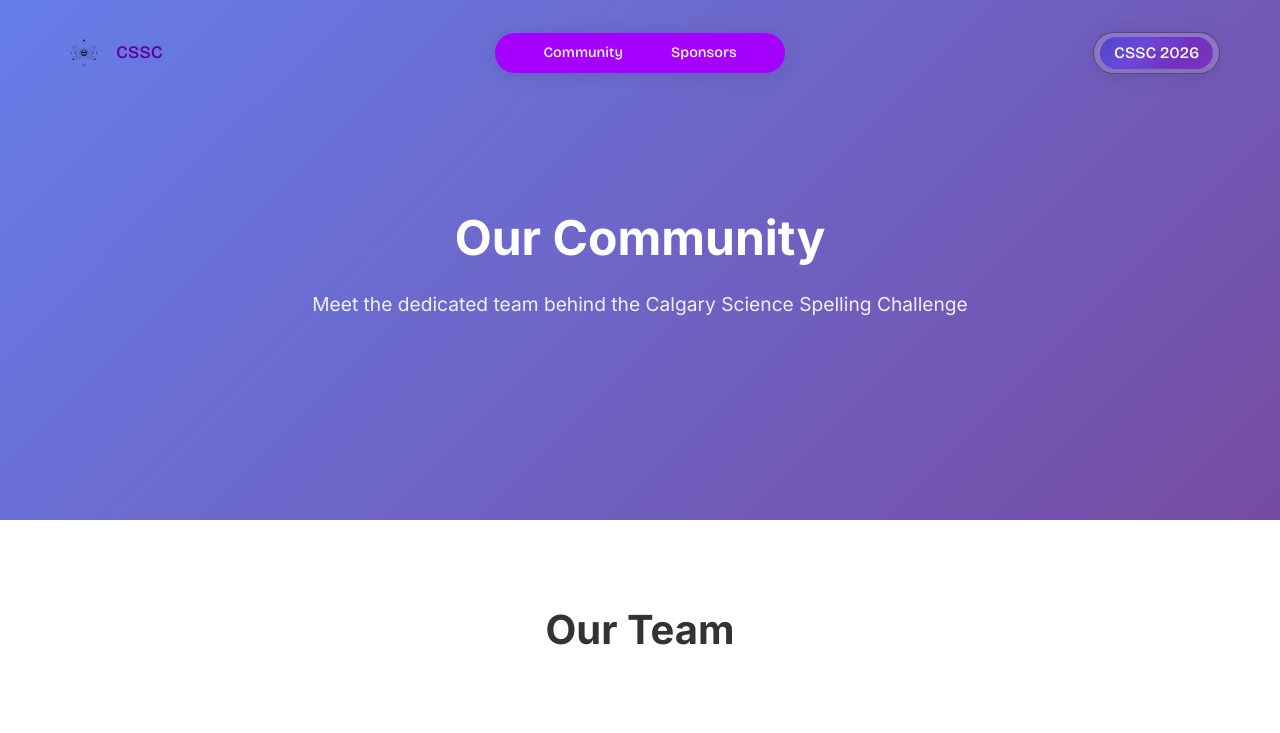
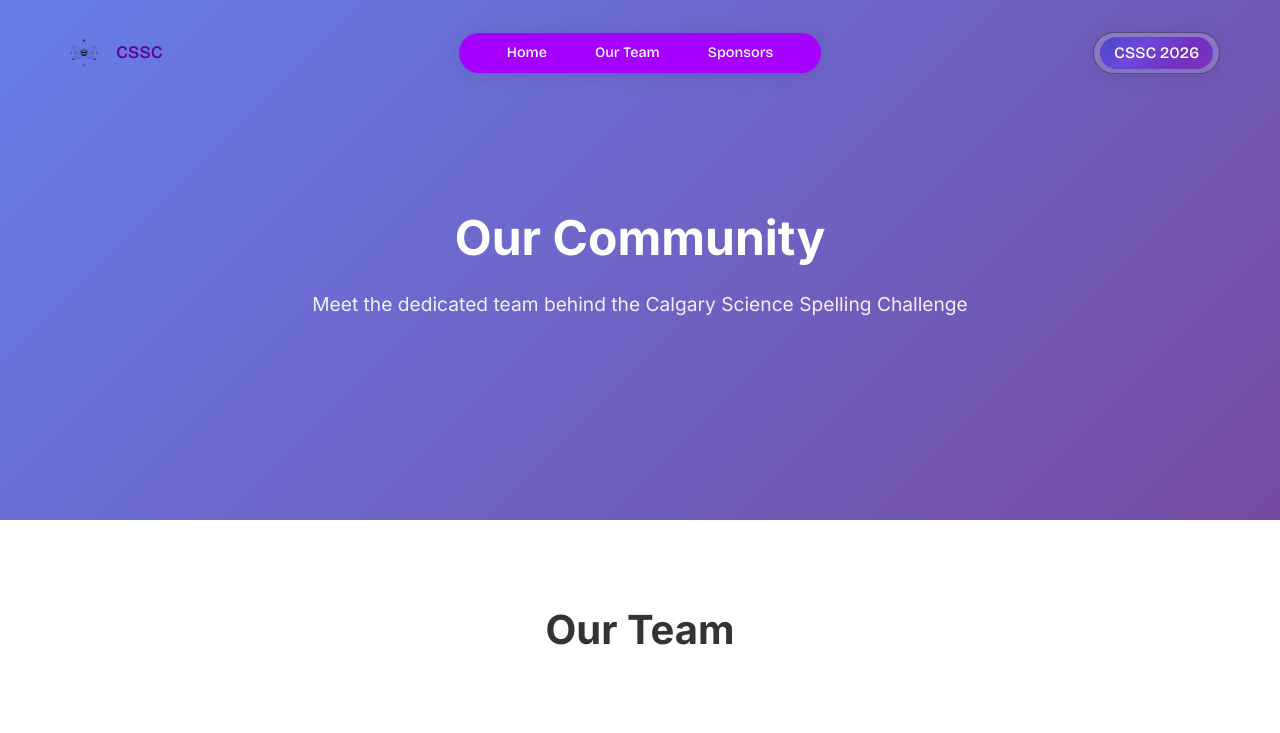
Before and after one commit to Flaryiest/cssc-website, a React (Vite) app in the folder web/: page /community in a window 1280 px wide. Shown: the top 733 px of the page. Built offline with nearby package versions, Linux system fonts and the light colour scheme.

Commit message:
web: navbar consistency changes

```diff
--- a/web/src/components/navbar/navbar.tsx
+++ b/web/src/components/navbar/navbar.tsx
@@ -48,11 +48,20 @@ export default function Navbar() {
             >
             <li>
                 <Link
+                  to="/"
+                  className={styles.navLink}
+                  onClick={handleCloseMenu}
+                >
+                  Home
+                </Link>
+              </li>
+            <li>
+                <Link
                   to="/community"
                   className={styles.navLink}
                   onClick={handleCloseMenu}
                 >
-                  Community
+                  Our Team
                 </Link>
               </li>
               <li>
@@ -97,15 +106,20 @@ export default function Navbar() {
         <div className={styles.mobileMenu}>
           <div className={styles.mobileMenuContent}>
             <ul className={styles.mobileNavList}>
-              <li>
-              </li>
+                <Link
+                  to="/"
+                  className={styles.mobileNavLink}
+                  onClick={handleCloseMenu}
+                >
+                  Home
+                </Link>
               <li>
                 <Link
                   to="/community"
                   className={styles.mobileNavLink}
                   onClick={handleCloseMenu}
                 >
-                  Community
+                  Our Team
                 </Link>
               </li>
               <li>
--- a/web/src/components/navbarTwo/navbarTwo.tsx
+++ b/web/src/components/navbarTwo/navbarTwo.tsx
@@ -48,11 +48,20 @@ export default function Navbar() {
             >
             <li>
                 <Link
+                  to="/"
+                  className={styles.navLink}
+                  onClick={handleCloseMenu}
+                >
+                  Home
+                </Link>
+              </li>
+            <li>
+                <Link
                   to="/community"
                   className={styles.navLink}
                   onClick={handleCloseMenu}
                 >
-                  Community
+                  Our Team
                 </Link>
               </li>
               <li>
@@ -98,6 +107,13 @@ export default function Navbar() {
           <div className={styles.mobileMenuContent}>
             <ul className={styles.mobileNavList}>
               <li>
+                <Link
+                  to="/"
+                  className={styles.mobileNavLink}
+                  onClick={handleCloseMenu}
+                >
+                  Home
+                </Link>
               </li>
               <li>
                 <Link
@@ -105,7 +121,7 @@ export default function Navbar() {
                   className={styles.mobileNavLink}
                   onClick={handleCloseMenu}
                 >
-                  Community
+                  Our Team
                 </Link>
               </li>
               <li>
--- a/web/src/pages/community/community.module.css
+++ b/web/src/pages/community/community.module.css
@@ -156,6 +156,7 @@
     max-width: 100vw;
     padding-left: 10vw;
     padding-right: 5vw;
+    padding-bottom: 280px;
   }
 
   .heroContent h1 {
@@ -236,6 +237,7 @@
 @media (max-width: 768px) {
   .alumniSection {
     padding: 60px 0;
+
   }
 
   .alumniSection h2 {
```
